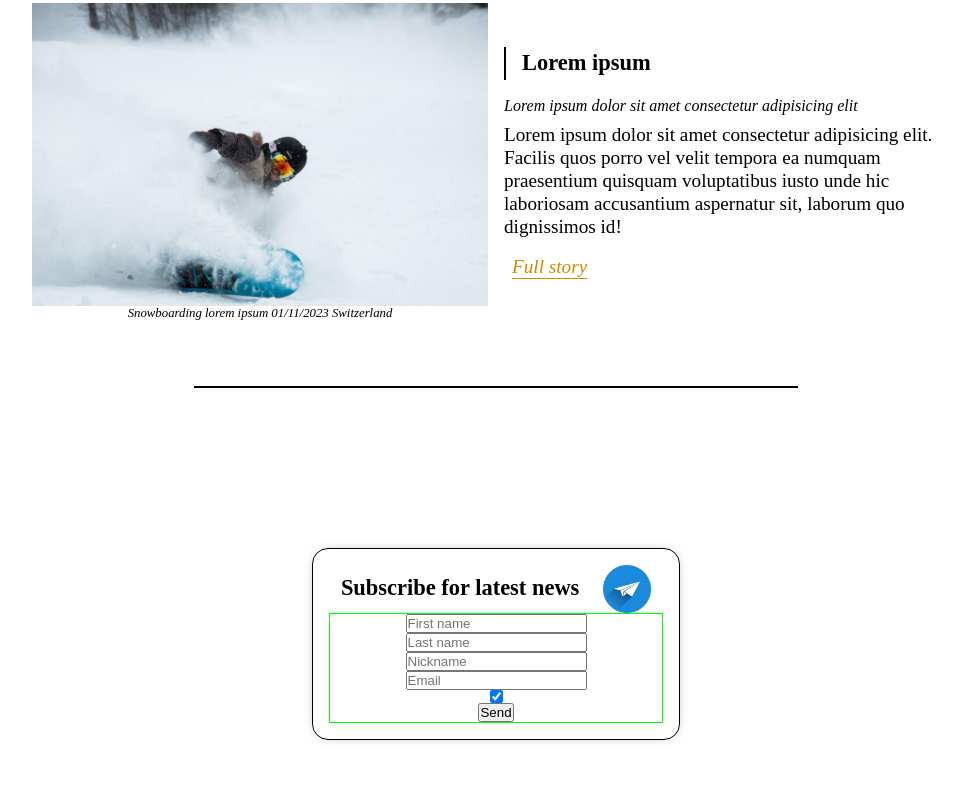
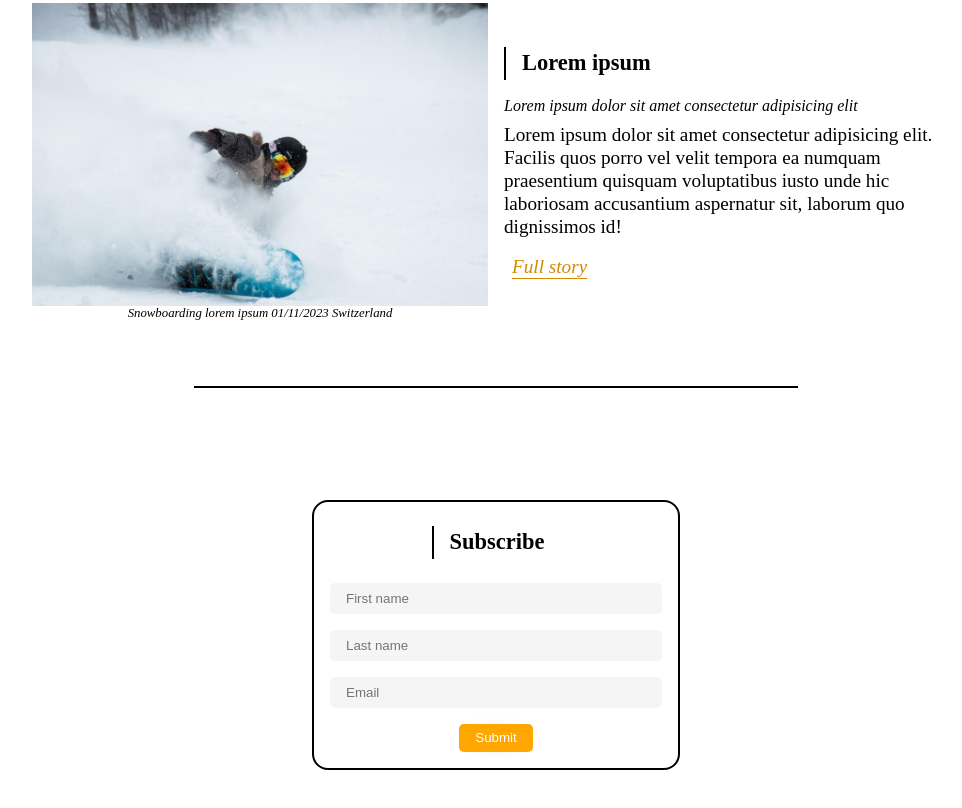
Before and after one commit to DanielSmrz4/New-post-webpage, a plain HTML site: page index.html in a window 1280 px wide. Shown: the part 2321-3129 px from the top of the page, without its empty margins (144-1106 px from the left). Drawn offline with Linux system fonts and the light colour scheme; a web font is replaced by a local one.

Commit message:
working-on-form

```diff
--- a/index.html
+++ b/index.html
@@ -118,17 +118,12 @@
         </section>
         <section class="subscribe-form-section" id="subscribe-form">
             <div class="form-wrapper">
-                <div class="form-title-image">
-                    <h3>Subscribe for latest news</h3>
-                    <img src="./images/news_icon.png" alt="">
-                </div>
+                <h3 class="p-heading">Subscribe</h3>
                 <form action="" class="subscribe-form">
-                    <input type="text" placeholder="First name">
-                    <input type="text" placeholder="Last name">
-                    <input type="text" placeholder="Nickname">
-                    <input type="mail" placeholder="Email">
-                    <input type="checkbox" checked="true">
-                    <input type="submit" value="Send">
+                    <input required type="text" class="form-input" placeholder="First name">
+                    <input required type="text" class="form-input" placeholder="Last name">
+                    <input required type="mail" class="form-input" placeholder="Email">
+                    <input type="submit" value="Submit" class="submit-input">
                 </form>
             </div>
         </section>
--- a/script.js
+++ b/script.js
@@ -68,3 +68,17 @@ const displayHeader = (i) => {
 const removeHeader = (i) => {
     boxHeader[i].style.transform="translateX(-100%)"
 }
+
+
+// Reset inner text of form inputs
+const inputs = document.querySelectorAll(".form-input")
+const submitInput = document.querySelector(".submit-input")
+
+
+submitInput.addEventListener("click", (e) => {
+    e.preventDefault()
+
+    inputs.forEach((input) => {
+        input.value = ""
+    })
+});
--- a/style.css
+++ b/style.css
@@ -6,6 +6,8 @@
     --utility-clr: #0000003c;
     --yellow-dark: rgb(211, 137, 0);
     --yellow-light: rgb(255, 166, 0);
+    --clr-success: rgba(46, 170, 46, 0.7);
+    --clr-error: rgba(190, 41, 41, 0.7);
 }
 
 *,
@@ -249,7 +251,6 @@ a:hover {
     width: 65%;
     margin-inline: auto;
     border-bottom: solid 2px #000;
-    /* padding-block: 1rem; */
 }
 
 .boxes {
@@ -373,43 +374,70 @@ figcaption {
 
 .subscribe-form-section {
     padding-inline: 1rem;
-    margin-block: 5rem;
+    margin-block: 2rem;
     max-width: 400px;
     margin-inline: auto;
 }
 
 .form-wrapper {
     padding: 1rem;
-    border: solid 1px #000;
+    border: solid 2px #000;
     border-radius: 1rem;
-    box-shadow: 0 0 1rem -10px;
+    /* box-shadow: 0 0 1rem -10px; */
 }
 
-.form-title-image {
-    display: flex;
-    justify-content: space-around;
-    align-items: center;
-}
-
-.form-title-image > h3 {
-
-}
-
-.form-title-image > img {
-    width: 3rem;
+.form-wrapper >h3 {
+    text-align: center;
+    margin-inline: auto;
 }
 
 .subscribe-form {
-    border: solid 1px lime;
     display: flex;
     flex-direction: column;
     justify-content: center;
     align-items: center;
+    gap: 1rem;
+    padding-block-start: 1rem;
 }
 
 .subscribe-form > * {
     display: block;
 }
+
+.form-input {
+    padding: .5rem 1rem;
+    border-radius: 5px;
+    border: none;
+    background-color: rgb(245, 245, 245);
+    width: 100%;
+}
+
+.subscribe-form > input[type="submit"] {
+    padding: .4rem 1rem;
+    border-radius: 5px;
+    border: none;
+    background-color: var(--yellow-light);
+    color: #fff;
+    box-shadow: 0 0 1rem -13px #000;
+    cursor: pointer;
+}
+
+.subscribe-form > input[type="submit"]:hover {
+    background-color: var(--yellow-dark);
+}
+
+.subscribe-form > input:not(:placeholder-shown):valid {
+    outline-color: var(--clr-success);
+}
+
+.subscribe-form > input:not(:placeholder-shown):invalid {
+    outline-color: var(--clr-error);
+}
+
+.subscribe-form > input:focus:invalid {
+    outline-color: var(--yellow-light);
+}
+
 
 /* FOOTER SECTION */
 
```
